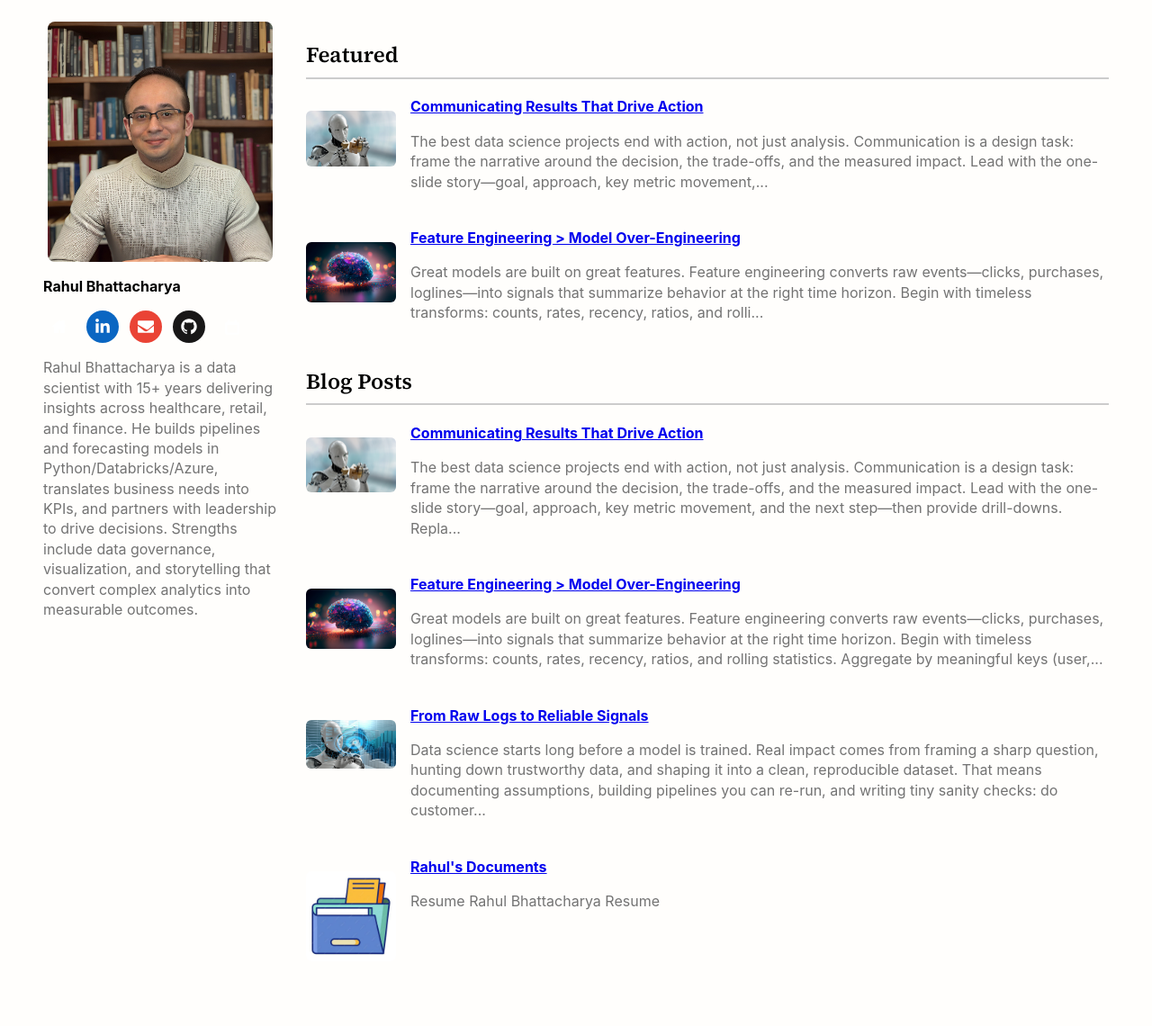
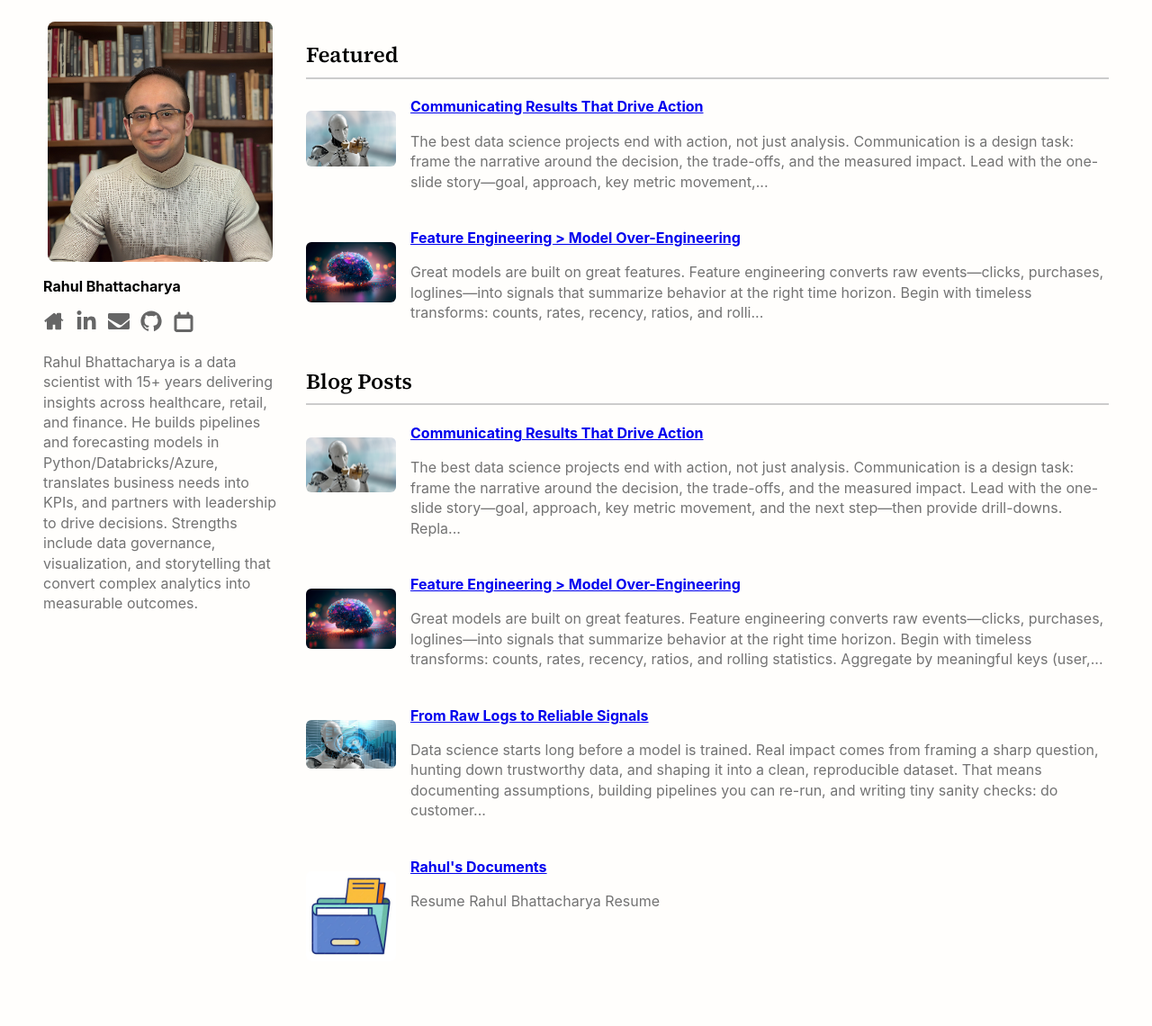
Before and after one commit to RahulBhattacharya1/RahulBhattacharya1.github.io, a Jekyll site: the page built from index.html, in a window 1280 px wide. Shown: the whole page at 90% size. Built offline with Jekyll 4.4.1, drawn with Linux system fonts in a browser that asks for light colours.

Commit message:
Update main.scss

```diff
--- a/assets/css/main.scss
+++ b/assets/css/main.scss
@@ -181,25 +181,28 @@
 
 .sidebar .social-icons a {
   display: inline-flex;
-  width: 36px;
-  height: 36px;
   align-items: center;
   justify-content: center;
-  border-radius: 9999px;
-  transition: transform .15s ease, filter .15s ease;
-}
-.sidebar .social-icons a svg {
-  width: 18px;
-  height: 18px;
-  fill: #fff;
+  background: none !important;
+  border-radius: 0 !important;
+  padding: 0 !important;
+  width: auto;
+  height: auto;
+  transition: color .15s ease, transform .15s ease;
 }
 
-/* Brand colors */
-.sidebar .social-icons a.linkedin { background: #0A66C2; }  /* LinkedIn */
-.sidebar .social-icons a.email    { background: #EA4335; }  /* Gmail red */
-.sidebar .social-icons a.github   { background: #181717; }  /* GitHub */
+.sidebar .social-icons a svg {
+  width: 24px;
+  height: 24px;
+  fill: #666 !important;
+}
 
-.sidebar .social-icons a:hover { transform: translateY(-2px); filter: brightness(1.1); }
+
+/* Monochrome hover */
+.sidebar .social-icons a:hover svg {
+  fill: #000 !important;
+}
+.sidebar .social-icons a:hover { transform: translateY(-2px); }
 
 @media (max-width: 768px) {
   .featured .post-item img,
```
